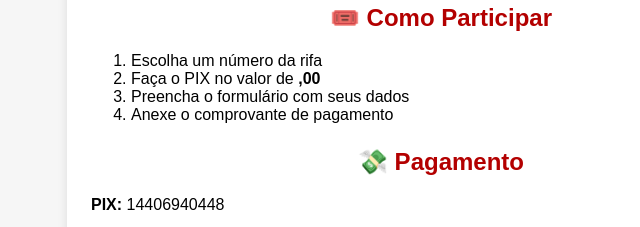
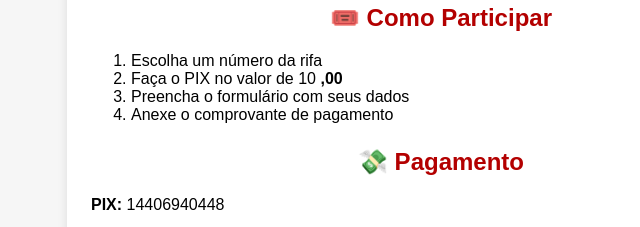
Before and after one commit to 7jaketech/ConectaEduca, a plain HTML site: page index.html in a window 1280 px wide. Shown: the part 325-552 px from the top of the page, 199-839 px from the left. Drawn offline with Linux system fonts and the light colour scheme.

Commit message:
Update index.html for Rifa Natalina event

```diff
--- a/index.html
+++ b/index.html
@@ -71,7 +71,7 @@ HTML / ConectaEduca
       <h2>🎟️ Como Participar</h2>
       <ol>
         <li>Escolha um número da rifa</li>
-        <li>Faça o PIX no valor de <strong><R10></R10>,00</strong></li>
+        <li>Faça o PIX no valor de 10 <strong><R10></R10>,00</strong></li>
         <li>Preencha o formulário com seus dados</li>
         <li>Anexe o comprovante de pagamento</li>
       </ol>
```
